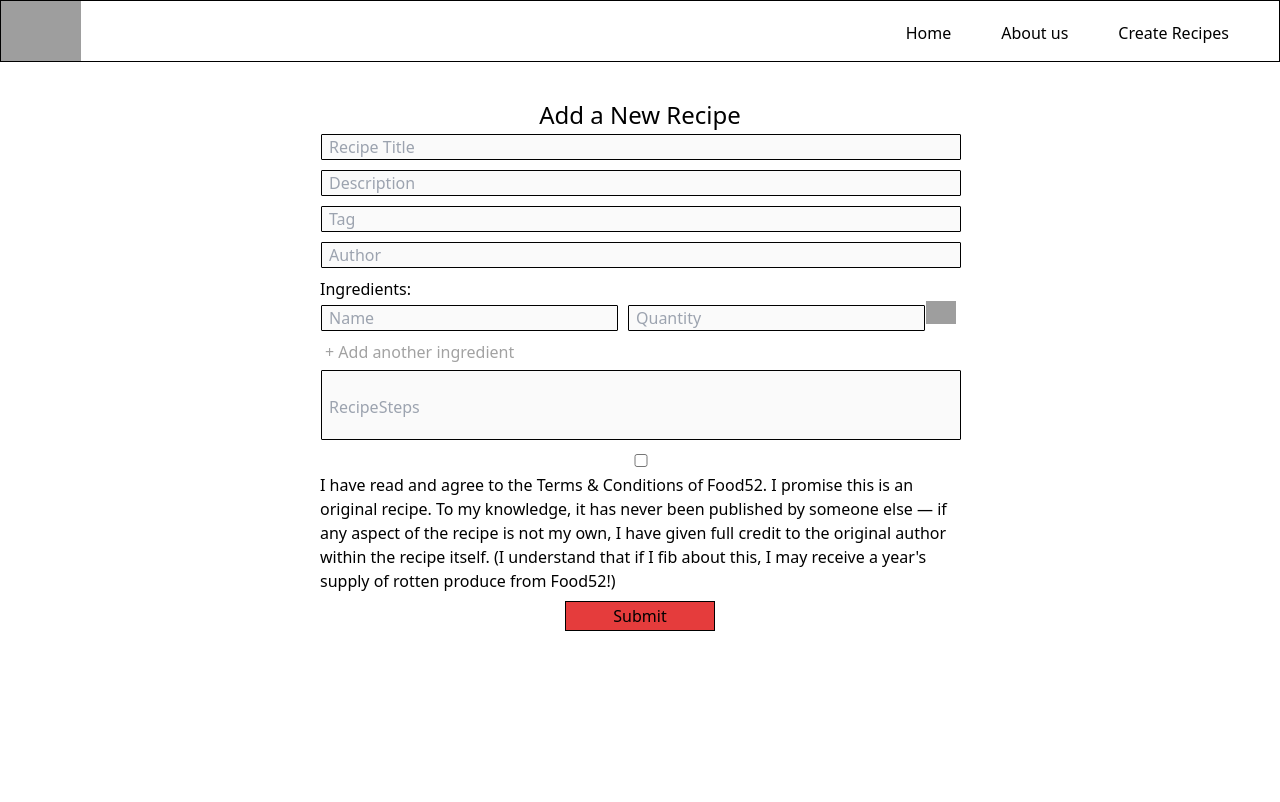
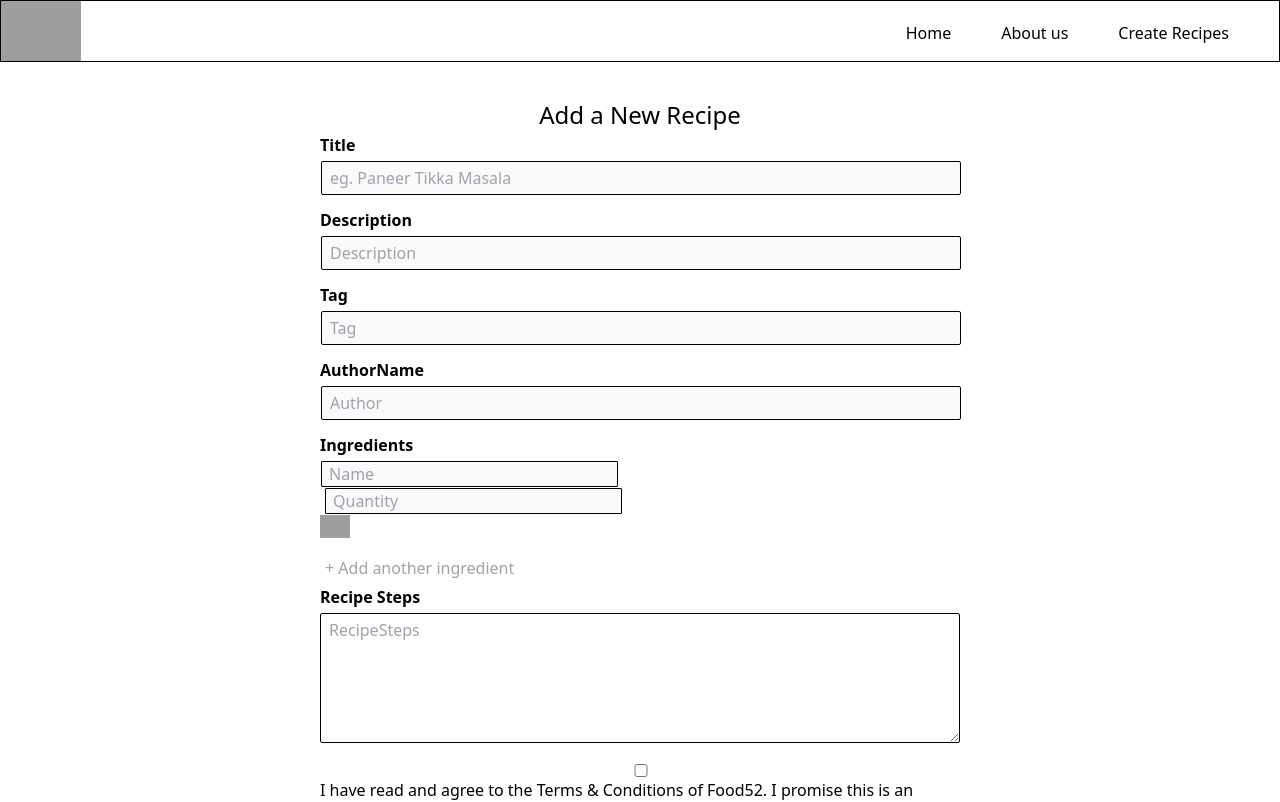
Before and after one commit to PriyanshuAgarwal27/RecipeWebsite, a React (Create React App) app: page /createRecipe in a window 1280 px wide. Shown: the top 802 px of the page. Built offline with nearby package versions, Linux system fonts and the light colour scheme; grey boxes are pictures that could not be loaded.

Commit message:
fixed formdata css

```diff
--- a/src/Components/SpecificRecipe.jsx
+++ b/src/Components/SpecificRecipe.jsx
@@ -19,33 +19,51 @@ const SpecificRecipe = () => {
 
   return (
     data && (
-      <center>
+      <div className="specific-recipe-container">
+        <div className="top-part">
+          <div className="left-top-part">
             <h1 className="recipe-name"> {data.recipeName}</h1>
-
-        <div className="recipe-image">
-          <img alt="image" src={data.imageUrl}></img>
-        </div>
-        <h2 className="description">description = {data.description}</h2>
-        <h2 className="tags">tags = {data.tags}</h2>
-        <h2 className="ingredients">
-          Ingredients
-          {Object.keys(data.ingredients).map((d) => {
-            return (
-              <div key={d}>
-                {d}: {data.ingredients[d]}
-              </div>
-            );
-          })}
-        </h2>
-        <h2 className="recipe-steps">recipe Steps = {data.recipeSteps}</h2>
-        <></>
             <Link
               to={`/recipes?authorName=${data.authorName}`}
               className="authorName"
             >
               {data.authorName}
             </Link>
-      </center>
+          </div>
+          <div className="recipe-image">
+            <img alt="image" src={data.imageUrl}></img>
+          </div>
+        </div>
+        <div className="description">
+          <h2 className="description-tag">Description </h2>
+          <span className="description-detail">{data.description}</span>
+        </div>
+        <div className="ingredients-class">
+          <h2 className="ingredients-tag">Ingredients </h2>
+          <div className="ingredients-desc">
+            {Object.keys(data.ingredients).map((d) => {
+              return (
+                <div key={d}>
+                  {d.toUpperCase()}: {data.ingredients[d]}
+                </div>
+              );
+            })}
+          </div>
+        </div>
+        <div>
+          <h2 className="recipe-steps-tag">Recipe Steps </h2>
+          <div> {data.recipeSteps}</div>
+        </div>
+        <div className="tag-container">
+          <h2 className="tags">Tags</h2>
+          <div>
+            {" "}
+            {data.tags.map((tag) => {
+              return <div className="single-tag">{tag}</div>;
+            })}
+          </div>
+        </div>
+      </div>
     )
   );
 };
--- a/src/Css/FormData.css
+++ b/src/Css/FormData.css
@@ -17,9 +17,9 @@
 }
 
 .form-container input{
-    display: inline-block;
+    display: block;
     padding-left: 7px;
-    justify-self: auto;
+    /* justify-self: auto; */
     margin: 1px;
     width: 100%;
     border-radius: 1px;
@@ -40,16 +40,18 @@
         margin-left:5px;
     }
 
-    &.recipeSteps{
-        /* block-size: 70px; */
-        padding-top:5px;
-        height:70px;
 
-    }
     &.onDeleteIngredients{
     align-self: flex-end;
     }
 }
+
+.form-control > .recipeSteps{
+    display: block;
+    width: 100%;
+    border: 1px solid black;
+}
+
 .form-container .submit-button{
     /* margin: 20px; */
     border: 1px solid black;
@@ -58,8 +60,8 @@
     background-color: rgb(229, 60, 60);
 }
 .form-container .tag-cross{
-    display:inline-block;
-    width:auto;
+    /* display:block; */
+    width:fit-content;
     align-self: flex-end;
     height:auto;
     padding: 2px;
@@ -89,3 +91,19 @@
     padding-top: 4px;;
     color: rgb(135, 133, 133);
 }
+
+
+.form-control {
+    margin-bottom: 0.75rem;
+}
+
+.form-control > .form-label {
+    font-weight: bold;
+    display: block;
+    margin-bottom: 0.25rem;
+}
+
+.form-control > .form-input {
+    border-radius: 2px;
+    padding: 0.25rem 0.5rem;
+}
--- a/src/Css/specificRecipe.css
+++ b/src/Css/specificRecipe.css
@@ -1,5 +1,65 @@
+.specific-recipe-container{
 
+    display: flex;
+    margin:35px 25px;
+    flex-direction: column;
+    justify-content: center;
+}
 .recipe-image img{
     width: auto;
     height: 200px;
 }
+.top-part{
+    display: flex;
+    flex-direction: row;
+
+}
+.left-top-part{
+    justify-self: flex-start;
+}
+.recipe-image{
+    justify-self:self-end;
+}
+.description-tag{
+    margin-top: 9px;
+    margin-bottom: 9px;
+    font-size:larger;
+    font: bold;
+
+}
+.description-detail {
+    margin-bottom: 20px;
+}
+.ingredients-class{
+    display: flex;
+    flex-direction: row;
+}
+.ingredients-tag{
+    margin-top: 9px;
+    justify-self: flex-start;
+    margin-bottom: 9px;
+    font-size:larger;
+    font: bold;
+    margin-right: 40px;
+}
+.ingredients-desc{
+    margin-top: 10px;
+    justify-self: flex-end;
+}
+.recipe-steps-tag{
+    margin-top: 9px;
+    margin-bottom: 9px;
+    font-size:larger;
+    font: bold;
+}
+.tags{
+    margin-top: 9px;
+    margin-bottom: 9px;
+    font-size:larger;
+    font: bold;
+
+}
+
+.single-tag{
+    padding: 5px;
+}
--- a/src/Login/FormData.jsx
+++ b/src/Login/FormData.jsx
@@ -44,10 +44,16 @@ const FormData = (props) => {
     setTagValue(value);
   };
 
+  let tags;
   const onPressKeys = (e) => {
-    if (e.code === "Enter" || e.code === "Comma") {
-      setDisplayTag((prev) => [...prev, tagValue]);
+    if (e.code === "Comma" || e.code === "Enter") {
+      tags = tagValue.split(",");
+      if (e.code === "Enter") {
+        for (const eachTag in tags) {
+          setDisplayTag((prev) => [...prev, tags[eachTag]]);
+        }
         setTagValue("");
+      }
     }
   };
   const onDeleteTag = (index) => {
@@ -97,24 +103,35 @@ const FormData = (props) => {
     };
     createRecipe(recipeData);
   };
-  const onTrueCheckbox = () => {
-    setIsChecked(false);
+  const onEnterIngredients = (e) => {
+    if (e.code === "Enter") {
+      handleAddIngredient();
+    }
   };
+
   return (
     <div className="form-container">
       <h2>Add a New Recipe</h2>
-      <label>
+      <div className="form-control">
+        <label htmlFor="recipeName" className="form-label">
+          Title
+        </label>
         <input
+          className="form-input"
           type="text"
           name="recipeName"
-          placeholder="Recipe Title"
+          placeholder="eg. Paneer Tikka Masala"
           value={inputValue.recipeName}
           id="recipeName"
           onChange={handleInputChange}
         />
+      </div>
+      <div className="form-control">
+        <label htmlFor="description" className="form-label">
+          Description
         </label>
-      <label>
         <input
+          className="form-input"
           type="text"
           name="description"
           placeholder="Description"
@@ -122,10 +139,13 @@ const FormData = (props) => {
           id="description"
           onChange={handleInputChange}
         />
+      </div>
+      <div className="form-control">
+        <label className="form-label tag-label" htmlFor="tag">
+          Tag
         </label>
-      <label className="tag-label">
         <input
-          className="input-tag"
+          className="form-input input-tag"
           type="text"
           name="tag"
           placeholder="Tag"
@@ -144,18 +164,24 @@ const FormData = (props) => {
             </div>
           );
         })}
+      </div>
+      <div className="form-control">
+        <label className="form-label" htmlFor="authorName">
+          {" "}
+          AuthorName
         </label>
-      <label>
         <input
           type="text"
+          className="form-input"
           name="authorName"
           placeholder="Author"
           value={inputValue.authorName}
           id="authorName"
           onChange={handleInputChange}
         />
-      </label>
-      Ingredients:
+      </div>
+      <div className="form-control">
+        <label className="form-label">Ingredients</label>
         {toShow &&
           ingredientsValue.map((ingredient, index) => (
             <label key={index} className="ingredients">
@@ -175,6 +201,7 @@ const FormData = (props) => {
                 placeholder="Quantity"
                 value={ingredient.quantity}
                 id="ingredientsValue"
+                onKeyDown={onEnterIngredients}
                 onChange={(event) => handleIngredientsValue(event, index)}
               />
               <button
@@ -190,31 +217,36 @@ const FormData = (props) => {
               </button>{" "}
             </label>
           ))}
+      </div>
       <button
         className="toAddIngredients"
         onClick={() => handleAddIngredient()}
       >
         + Add another ingredient
       </button>
-      <label>
-        <input
-          className="recipeSteps"
+      <div className="form-control">
+        <label className="form-label" htmlFor="recipeSteps">
+          Recipe Steps{" "}
+        </label>
+        <textarea
+          rows={5}
+          className="recipeSteps form-input"
           type="text"
           name="recipeSteps"
           placeholder="RecipeSteps"
           value={inputValue.recipeSteps}
           id="recipeSteps"
           onChange={handleInputChange}
-        />
-      </label>
-      <label className="checkbox-label">
+        ></textarea>
+      </div>
+      <label className="checkbox-label form-label"></label>
       <input
         type="checkbox"
+        className="form-input"
         checked={isChecked}
-          onClick={() => setIsChecked(!isChecked)}
+        onChange={(e) => setIsChecked(e.target.checked)}
       />{" "}
       <span> {TERMS_AND_CONDITIONS} </span>
-      </label>
       <center>
         <button
           className="submit-button"
```
Lines whose indentation alone changed are shown as unchanged.
